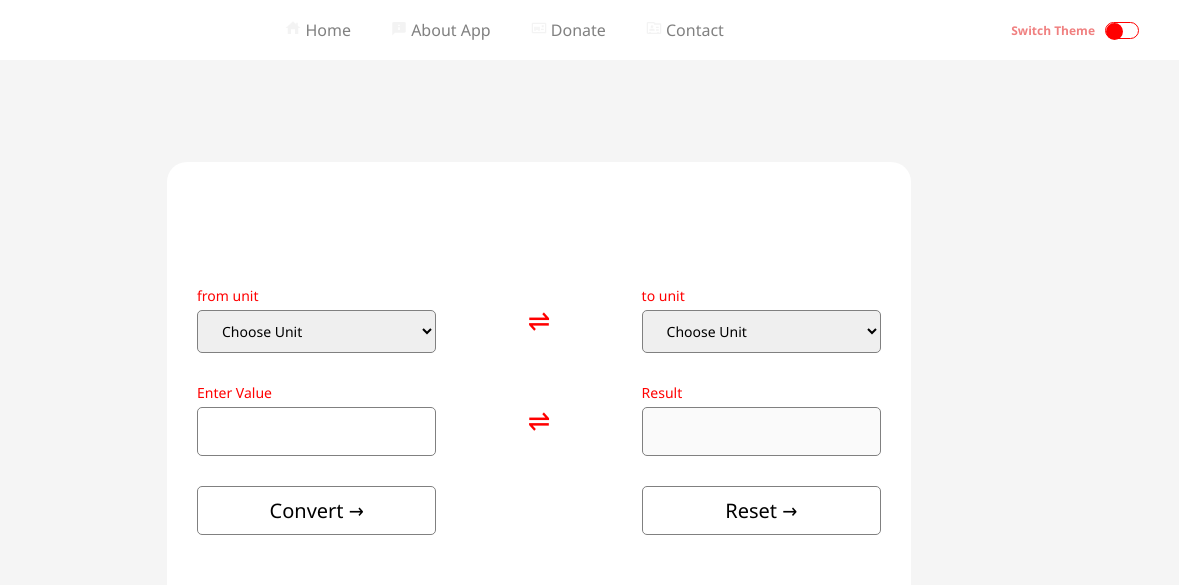
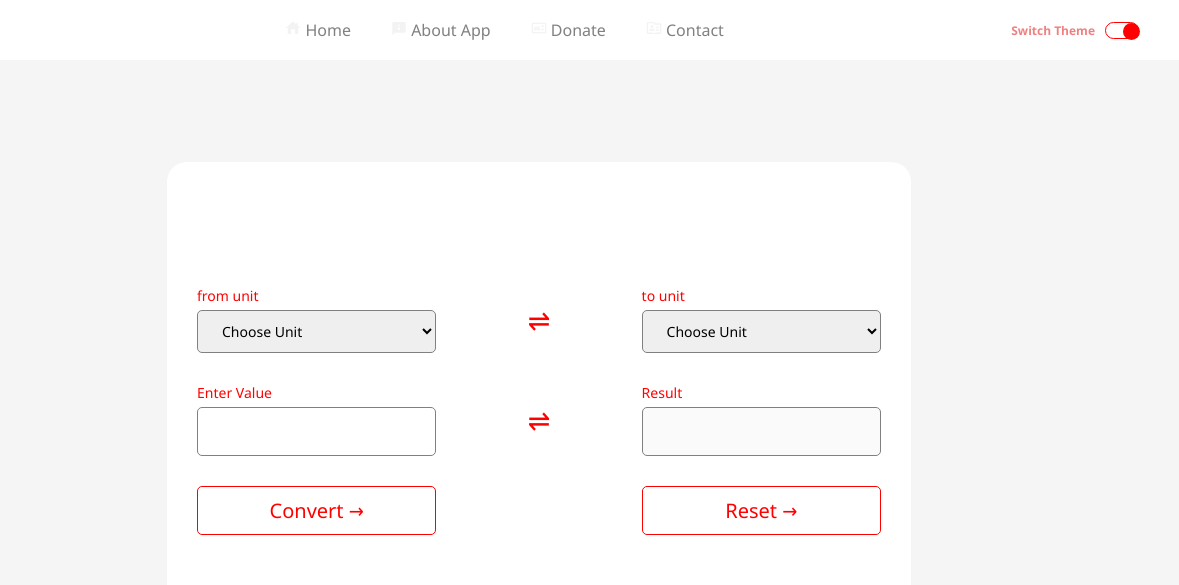
Before and after one commit to adewalesampa/unit-converter, a plain HTML site: page index.html in a window 1280 px wide. Shown: the top 585 px of the page, 101-1280 px from the left. Drawn offline with Linux system fonts and the light colour scheme.

Commit message:
Add files via upload

```diff
--- a/index.html
+++ b/index.html
@@ -20,7 +20,7 @@
 
        <div>
         <b>Switch Theme</b>
-        <span class="theme-btn"><small class="theme-ball"></small></span>
+        <span class="theme-btn"><small class="theme-ball theme-slide"></small></span>
 
        </div>
 
--- a/style.css
+++ b/style.css
@@ -63,6 +63,17 @@ div b{
     border-radius: 50px;
     position: relative;
     cursor: pointer;
+}
+
+
+.theme-ball{
+    width: 17px;
+    height: 17px;
+    border-radius: 50px;
+    background-color: red;
+    position: absolute;
+    left:0px;
+    transition: 0.5s;
 }
 
 .menu-btn{
@@ -135,15 +146,16 @@ form div h1{
     color: red;
     font-size: 14px;
  }
+
  form div button{
     width: 35%;
     padding: 10px 20px;
-    border: 1px solid grey;
+    border: 1px solid red;
     outline: none;
     border-radius: 5px;
     font-size: 20px;
     background-color: transparent;
-    color: black;
+    color:red;
     cursor: pointer;
     transition: 0.5s
 
@@ -155,15 +167,13 @@ form div h1{
  }
 
 
-.theme-ball{
-    width: 17px;
-    height: 17px;
-    border-radius: 50px;
-    background-color: red;
-    position: absolute;
-    left:0px;
-    transition: 0.5s;
-}
+
+
+    /* utility */
+small.theme-slide{
+        left: 17px;
+    }
+
 
 
  .dark-theme-body{
```
